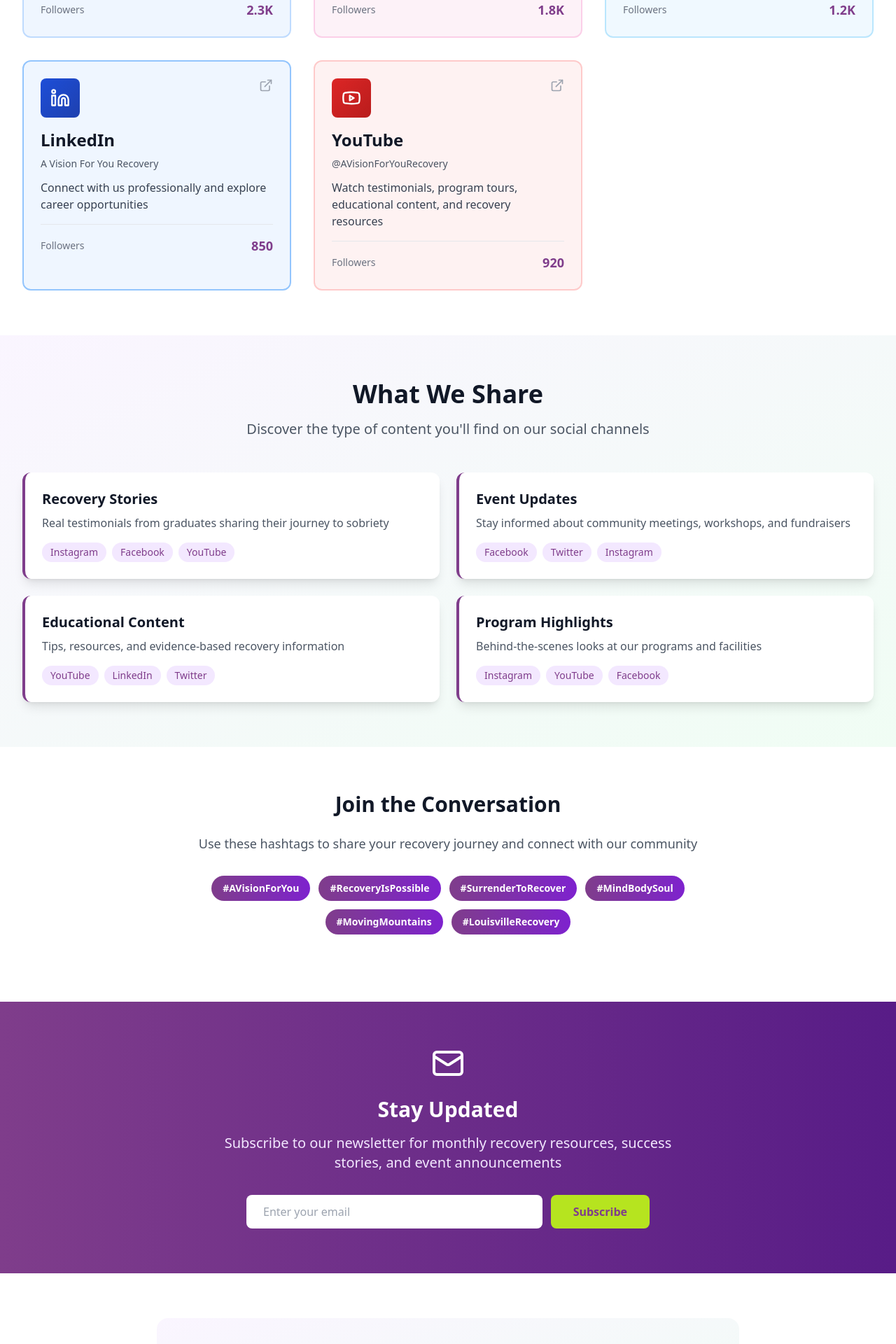
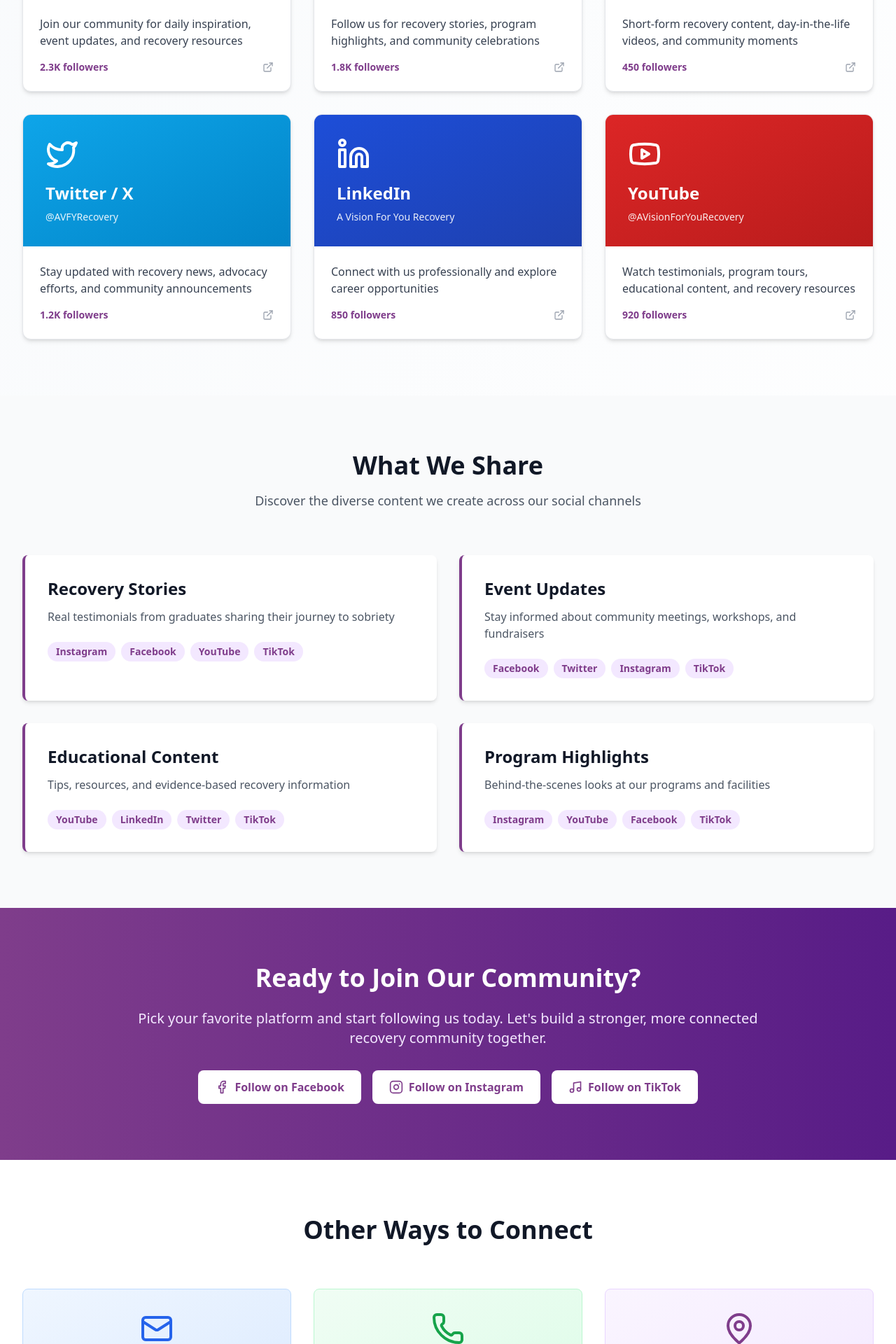
Before and after one commit to zrobards/avisionforyou, a Next.js app: page /social in a window 1280 px wide. Shown: the part 880-2800 px from the top of the page at 70% size. Built offline with nearby package versions, Linux system fonts and the light colour scheme; no server answers.

Commit message:
Add TikTok to social media channels

```diff
--- a/src/app/social/page.tsx
+++ b/src/app/social/page.tsx
@@ -1,6 +1,6 @@
 'use client'
 
-import { Facebook, Instagram, Twitter, Linkedin, Youtube, Mail, Phone, MapPin, ExternalLink } from 'lucide-react'
+import { Facebook, Instagram, Twitter, Linkedin, Youtube, Mail, Phone, MapPin, ExternalLink, Music } from 'lucide-react'
 
 export default function SocialMediaPage() {
   const socialChannels = [
@@ -25,6 +25,17 @@
       color: 'from-pink-600 to-purple-600',
       bgColor: 'bg-pink-50',
       borderColor: 'border-pink-200'
+    },
+    {
+      name: 'TikTok',
+      icon: Music,
+      handle: '@AVFYRecovery',
+      url: 'https://tiktok.com/@avfyrecovery',
+      description: 'Short-form recovery content, day-in-the-life videos, and community moments',
+      followers: '450',
+      color: 'from-gray-900 to-black',
+      bgColor: 'bg-gray-50',
+      borderColor: 'border-gray-200'
     },
     {
       name: 'Twitter / X',
@@ -65,22 +76,22 @@
     {
       title: 'Recovery Stories',
       description: 'Real testimonials from graduates sharing their journey to sobriety',
-      platforms: ['Instagram', 'Facebook', 'YouTube']
+      platforms: ['Instagram', 'Facebook', 'YouTube', 'TikTok']
     },
     {
       title: 'Event Updates',
       description: 'Stay informed about community meetings, workshops, and fundraisers',
-      platforms: ['Facebook', 'Twitter', 'Instagram']
+      platforms: ['Facebook', 'Twitter', 'Instagram', 'TikTok']
     },
     {
       title: 'Educational Content',
       description: 'Tips, resources, and evidence-based recovery information',
-      platforms: ['YouTube', 'LinkedIn', 'Twitter']
+      platforms: ['YouTube', 'LinkedIn', 'Twitter', 'TikTok']
     },
     {
       title: 'Program Highlights',
       description: 'Behind-the-scenes looks at our programs and facilities',
-      platforms: ['Instagram', 'YouTube', 'Facebook']
+      platforms: ['Instagram', 'YouTube', 'Facebook', 'TikTok']
     }
   ]
 
@@ -101,41 +112,38 @@
         </div>
       </section>
 
-      {/* Social Media Channels */}
-      <section className="py-16 bg-white">
-        <div className="max-w-7xl mx-auto px-4 sm:px-6 lg:px-8">
-          <div className="text-center mb-12">
-            <h2 className="text-4xl font-bold text-gray-900 mb-4">Follow Us</h2>
-            <p className="text-xl text-gray-600 max-w-2xl mx-auto">
-              Stay connected across all your favorite platforms
-            </p>
-          </div>
+      {/* Social Channels Grid */}
+      <section className="py-20 px-4 sm:px-6 lg:px-8">
+        <div className="max-w-7xl mx-auto">
+          <h2 className="text-4xl font-bold text-center mb-4 text-gray-900">Our Social Channels</h2>
+          <p className="text-center text-gray-600 text-lg mb-16 max-w-3xl mx-auto">
+            Follow us on your favorite platforms to stay connected with the A Vision For You Recovery community
+          </p>
 
           <div className="grid grid-cols-1 md:grid-cols-2 lg:grid-cols-3 gap-8">
-            {socialChannels.map((channel, idx) => {
+            {socialChannels.map((channel) => {
               const Icon = channel.icon
               return (
                 <a
-                  key={idx}
+                  key={channel.name}
                   href={channel.url}
                   target="_blank"
                   rel="noopener noreferrer"
-                  className={`${channel.bgColor} border-2 ${channel.borderColor} rounded-xl p-6 hover:shadow-xl transition-all duration-300 group`}
+                  className="group bg-white rounded-xl shadow-md hover:shadow-2xl transition-all duration-300 border border-gray-200 overflow-hidden hover:border-brand-purple"
                 >
-                  <div className="flex items-start justify-between mb-4">
-                    <div className={`w-14 h-14 bg-gradient-to-br ${channel.color} rounded-lg flex items-center justify-center group-hover:scale-110 transition-transform`}>
-                      <Icon className="w-7 h-7 text-white" />
-                    </div>
-                    <ExternalLink className="w-5 h-5 text-gray-400 group-hover:text-brand-purple transition-colors" />
+                  <div className={`bg-gradient-to-br ${channel.color} p-8 text-white`}>
+                    <Icon className="w-12 h-12 mb-4" />
+                    <h3 className="text-2xl font-bold mb-2">{channel.name}</h3>
+                    <p className="text-sm opacity-90">{channel.handle}</p>
                   </div>
 
-                  <h3 className="text-2xl font-bold text-gray-900 mb-2">{channel.name}</h3>
-                  <p className="text-sm text-gray-600 font-medium mb-3">{channel.handle}</p>
-                  <p className="text-gray-700 mb-4">{channel.description}</p>
+                  <div className="p-6">
+                    <p className="text-gray-700 mb-4">{channel.description}</p>
 
-                  <div className="flex items-center justify-between pt-4 border-t border-gray-200">
-                    <span className="text-sm text-gray-500">Followers</span>
-                    <span className="text-lg font-bold text-brand-purple">{channel.followers}</span>
+                    <div className="flex items-center justify-between">
+                      <span className="text-sm font-semibold text-brand-purple">{channel.followers} followers</span>
+                      <ExternalLink className="w-4 h-4 text-gray-400 group-hover:text-brand-purple transition-colors" />
+                    </div>
                   </div>
                 </a>
               )
@@ -145,23 +153,25 @@
       </section>
 
       {/* Content Highlights */}
-      <section className="py-16 bg-gradient-to-br from-purple-50 to-green-50">
-        <div className="max-w-7xl mx-auto px-4 sm:px-6 lg:px-8">
-          <div className="text-center mb-12">
-            <h2 className="text-4xl font-bold text-gray-900 mb-4">What We Share</h2>
-            <p className="text-xl text-gray-600 max-w-2xl mx-auto">
-              Discover the type of content you'll find on our social channels
-            </p>
-          </div>
+      <section className="py-20 bg-gray-50 px-4 sm:px-6 lg:px-8">
+        <div className="max-w-7xl mx-auto">
+          <h2 className="text-4xl font-bold text-center mb-4 text-gray-900">What We Share</h2>
+          <p className="text-center text-gray-600 text-lg mb-16 max-w-3xl mx-auto">
+            Discover the diverse content we create across our social channels
+          </p>
 
-          <div className="grid grid-cols-1 md:grid-cols-2 gap-6">
-            {contentHighlights.map((content, idx) => (
-              <div key={idx} className="bg-white rounded-xl shadow-lg p-6 border-l-4 border-brand-purple">
-                <h3 className="text-xl font-bold text-gray-900 mb-2">{content.title}</h3>
-                <p className="text-gray-600 mb-4">{content.description}</p>
+          <div className="grid grid-cols-1 md:grid-cols-2 gap-8">
+            {contentHighlights.map((highlight, index) => (
+              <div key={index} className="bg-white rounded-lg shadow-md p-8 border-l-4 border-brand-purple">
+                <h3 className="text-2xl font-bold text-gray-900 mb-3">{highlight.title}</h3>
+                <p className="text-gray-600 mb-6">{highlight.description}</p>
+
                 <div className="flex flex-wrap gap-2">
-                  {content.platforms.map((platform, pIdx) => (
-                    <span key={pIdx} className="px-3 py-1 bg-purple-100 text-brand-purple rounded-full text-sm font-medium">
+                  {highlight.platforms.map((platform) => (
+                    <span
+                      key={platform}
+                      className="px-3 py-1 bg-purple-100 text-brand-purple rounded-full text-sm font-semibold"
+                    >
                       {platform}
                     </span>
                   ))}
@@ -172,68 +182,60 @@
         </div>
       </section>
 
-      {/* Hashtags Section */}
-      <section className="py-16 bg-white">
-        <div className="max-w-4xl mx-auto px-4 sm:px-6 lg:px-8 text-center">
-          <h2 className="text-3xl font-bold text-gray-900 mb-6">Join the Conversation</h2>
-          <p className="text-lg text-gray-600 mb-8">
-            Use these hashtags to share your recovery journey and connect with our community
+      {/* Call to Action */}
+      <section className="py-20 bg-gradient-to-r from-brand-purple to-purple-900 text-white px-4 sm:px-6 lg:px-8">
+        <div className="max-w-4xl mx-auto text-center">
+          <h2 className="text-4xl font-bold mb-6">Ready to Join Our Community?</h2>
+          <p className="text-xl text-purple-100 mb-8">
+            Pick your favorite platform and start following us today. Let's build a stronger, more connected recovery community together.
           </p>
-          <div className="flex flex-wrap justify-center gap-3 mb-8">
-            {['#AVisionForYou', '#RecoveryIsPossible', '#SurrenderToRecover', '#MindBodySoul', '#MovingMountains', '#LouisvilleRecovery'].map((tag, idx) => (
-              <span key={idx} className="px-4 py-2 bg-gradient-to-r from-brand-purple to-purple-700 text-white rounded-full font-semibold text-sm hover:shadow-lg transition-shadow cursor-pointer">
-                {tag}
-              </span>
+
+          <div className="flex flex-wrap justify-center gap-4">
+            {socialChannels.slice(0, 3).map((channel) => (
+              <a
+                key={channel.name}
+                href={channel.url}
+                target="_blank"
+                rel="noopener noreferrer"
+                className="px-6 py-3 bg-white text-brand-purple rounded-lg font-semibold hover:bg-brand-green hover:text-white transition-all duration-300 inline-flex items-center gap-2"
+              >
+                <channel.icon className="w-5 h-5" />
+                Follow on {channel.name}
+              </a>
             ))}
           </div>
         </div>
       </section>
 
-      {/* Newsletter Signup */}
-      <section className="py-16 bg-gradient-to-r from-brand-purple to-purple-900 text-white">
-        <div className="max-w-4xl mx-auto px-4 sm:px-6 lg:px-8 text-center">
-          <Mail className="w-12 h-12 mx-auto mb-6" />
-          <h2 className="text-3xl font-bold mb-4">Stay Updated</h2>
-          <p className="text-xl text-purple-100 mb-8 max-w-2xl mx-auto">
-            Subscribe to our newsletter for monthly recovery resources, success stories, and event announcements
-          </p>
-          <div className="flex flex-col sm:flex-row gap-3 max-w-xl mx-auto">
-            <input
-              type="email"
-              placeholder="Enter your email"
-              className="flex-1 px-6 py-3 rounded-lg text-gray-900 focus:outline-none focus:ring-2 focus:ring-brand-green"
-            />
-            <button className="px-8 py-3 bg-brand-green text-brand-purple font-bold rounded-lg hover:bg-green-400 transition-colors">
-              Subscribe
-            </button>
-          </div>
-        </div>
-      </section>
+      {/* Contact Section */}
+      <section className="py-20 bg-white px-4 sm:px-6 lg:px-8">
+        <div className="max-w-7xl mx-auto">
+          <h2 className="text-4xl font-bold text-center mb-16 text-gray-900">Other Ways to Connect</h2>
 
-      {/* Contact Section */}
-      <section className="py-16 bg-white">
-        <div className="max-w-4xl mx-auto px-4 sm:px-6 lg:px-8">
-          <div className="bg-gradient-to-br from-purple-50 to-green-50 rounded-2xl p-8 text-center">
-            <h2 className="text-2xl font-bold text-gray-900 mb-6">Prefer Direct Contact?</h2>
-            <div className="grid grid-cols-1 md:grid-cols-3 gap-6">
-              <a href="tel:(502)749-6344" className="flex flex-col items-center gap-2 text-brand-purple hover:text-purple-700 transition-colors">
-                <div className="w-12 h-12 bg-brand-purple rounded-full flex items-center justify-center">
-                  <Phone className="w-6 h-6 text-white" />
-                </div>
-                <span className="font-semibold">(502) 749-6344</span>
+          <div className="grid grid-cols-1 md:grid-cols-3 gap-8">
+            <div className="bg-gradient-to-br from-blue-50 to-blue-100 rounded-lg p-8 text-center border border-blue-200">
+              <Mail className="w-12 h-12 text-blue-600 mx-auto mb-4" />
+              <h3 className="text-xl font-bold text-gray-900 mb-2">Email</h3>
+              <a href="mailto:info@avisionforyou.org" className="text-blue-600 hover:text-blue-800 font-semibold">
+                info@avisionforyou.org
               </a>
-              <a href="mailto:info@avisionforyourecovery.org" className="flex flex-col items-center gap-2 text-brand-purple hover:text-purple-700 transition-colors">
-                <div className="w-12 h-12 bg-brand-purple rounded-full flex items-center justify-center">
-                  <Mail className="w-6 h-6 text-white" />
-                </div>
-                <span className="font-semibold">Email Us</span>
+            </div>
+
+            <div className="bg-gradient-to-br from-green-50 to-green-100 rounded-lg p-8 text-center border border-green-200">
+              <Phone className="w-12 h-12 text-green-600 mx-auto mb-4" />
+              <h3 className="text-xl font-bold text-gray-900 mb-2">Phone</h3>
+              <a href="tel:+15027496344" className="text-green-600 hover:text-green-800 font-semibold">
+                (502) 749-6344
               </a>
-              <a href="https://maps.google.com/?q=1675+Story+Ave,+Louisville,+KY+40206" target="_blank" rel="noopener noreferrer" className="flex flex-col items-center gap-2 text-brand-purple hover:text-purple-700 transition-colors">
-                <div className="w-12 h-12 bg-brand-purple rounded-full flex items-center justify-center">
-                  <MapPin className="w-6 h-6 text-white" />
-                </div>
-                <span className="font-semibold">Visit Us</span>
-              </a>
+            </div>
+
+            <div className="bg-gradient-to-br from-purple-50 to-purple-100 rounded-lg p-8 text-center border border-purple-200">
+              <MapPin className="w-12 h-12 text-brand-purple mx-auto mb-4" />
+              <h3 className="text-xl font-bold text-gray-900 mb-2">Visit Us</h3>
+              <p className="text-gray-700 font-semibold">
+                Louisville, KY<br/>
+                <span className="text-sm text-gray-600">Recovery facilities open daily</span>
+              </p>
             </div>
           </div>
         </div>
```
